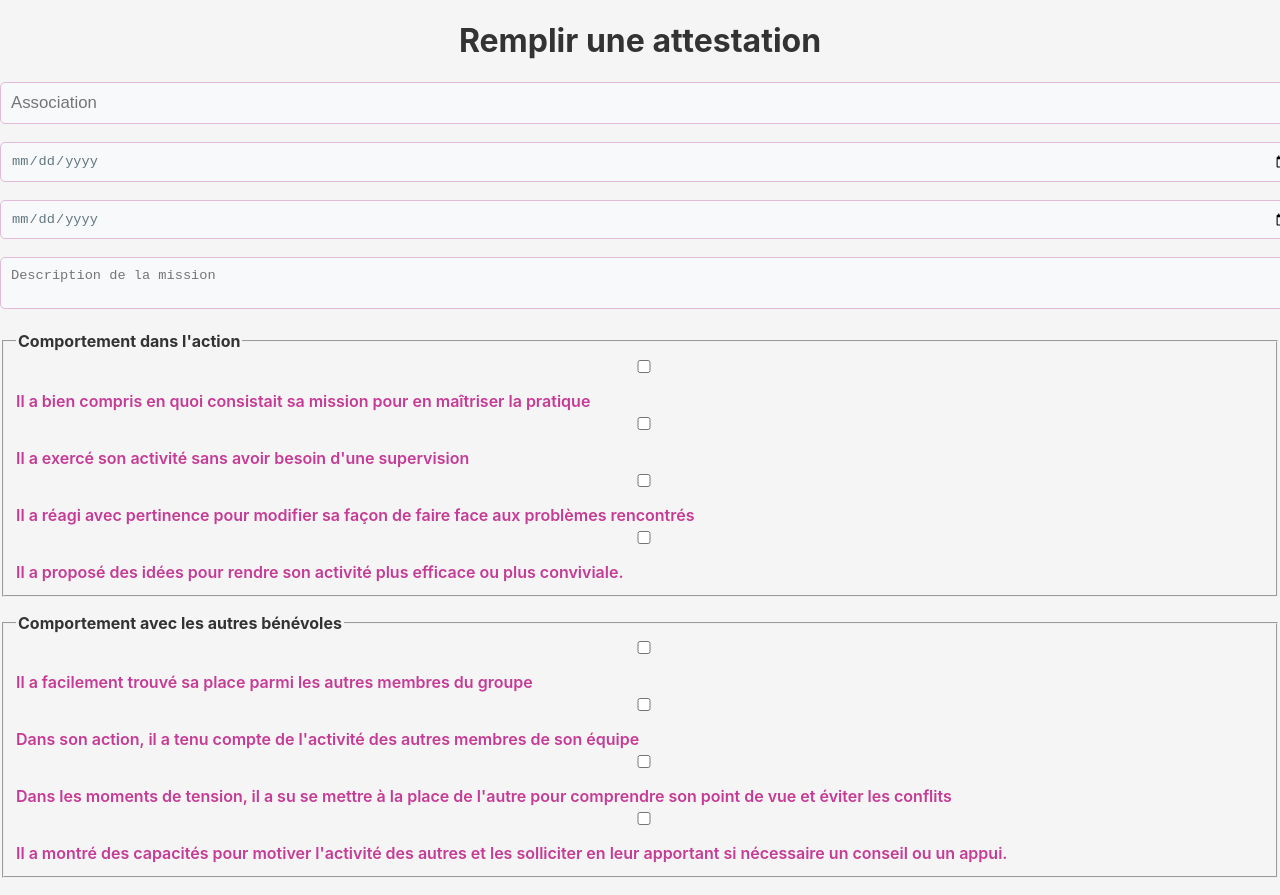
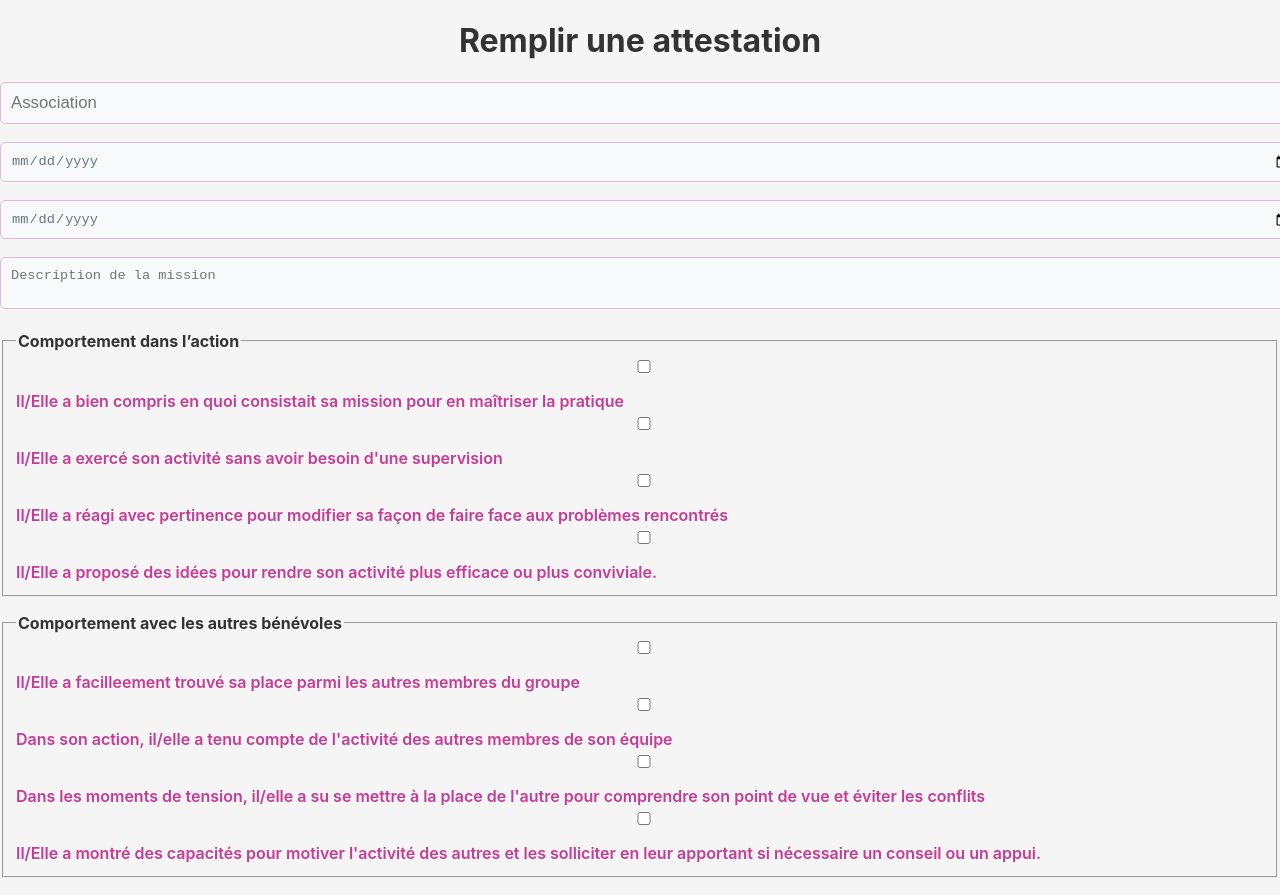
Before and after one commit to AnisseO/benevol-check, a React (Create React App) app in the folder frontend/: page /remplir-attestation in a window 1280 px wide. Shown: the top 895 px of the page. Built offline with nearby package versions, Linux system fonts and the light colour scheme; no server answers.

Commit message:
ajout fichier commun AXES
Contenant les libellés des axes et des comportements

```diff
--- a/frontend/src/components/Axes.js
+++ b/frontend/src/components/Axes.js
@@ -0,0 +1,28 @@
+// Les libellés des 3 axes
+export const AXE_LABELS = {
+  I: "Comportement dans l’action",
+  II: "Comportement avec les autres bénévoles",
+  III: "Comportement vis-à-vis de l’association"
+};
+
+// Les critères associés à chaque axe
+export const AXES = {
+  I: [
+    "Il/Elle a bien compris en quoi consistait sa mission pour en maîtriser la pratique",
+    "Il/Elle a exercé son activité sans avoir besoin d'une supervision",
+    "Il/Elle a réagi avec pertinence pour modifier sa façon de faire face aux problèmes rencontrés",
+    "Il/Elle a proposé des idées pour rendre son activité plus efficace ou plus conviviale."
+  ],
+  II: [
+    "Il/Elle a facilleement trouvé sa place parmi les autres membres du groupe",
+    "Dans son action, il/elle a tenu compte de l'activité des autres membres de son équipe",
+    "Dans les moments de tension, il/elle a su se mettre à la place de l'autre pour comprendre son point de vue et éviter les conflits",
+    "Il/Elle a montré des capacités pour motiver l'activité des autres et les solliciter en leur apportant si nécessaire un conseil ou un appui."
+  ],
+  III: [
+    "Il/Elle a exercé son activité dans le respect des règles, de pratiques et des valeurs de l'association",
+    "Il/Elle s'est senti personnellement concerné par la bonne réalisation des tâches ou la conduite des projets jusqu'à leur accomplissement",
+    "Il/Elle s'est intéressé à la vie de l'association, à son projet associatif et à ses diverses activités.",
+    "Il/Elle s'est montré prêt à prendre des responsabilités dans l'animation, la vie collective ou le développement de l'association."
+  ]
+};
--- a/frontend/src/pages/Attestation.js
+++ b/frontend/src/pages/Attestation.js
@@ -1,7 +1,9 @@
 import React, { useEffect, useState, useContext } from 'react';
 import { getAttestationsBenevole } from '../services/attestations';
 import { AuthContext } from '../context/AuthContext';
-import SearchBar from '../components/SearchhBar';
+import SearchBar from '../components/SearchBar';
+import { AXES, AXE_LABELS } from "../components/Axes";
+
 
 const Attestations = () => {
   const { user } = useContext(AuthContext);
@@ -151,30 +153,3 @@ const Attestations = () => {
 };
 
 export default Attestations;
-
-const AXE_LABELS = {
-  I: "Comportement dans l'action",
-  II: "Comportement avec les autres bénévoles",
-  III: "Comportement vis-à-vis de l'association"
-};
-
-const AXES = {
-  I: [
-    "Il/Elle a bien compris en quoi consistait sa mission pour en maîtriser la pratique",
-    "Il/Elle a exercé son activité sans avoir besoin d'une supervision",
-    "Il/Elle a réagi avec pertinence pour modifier sa façon de faire face aux problèmes rencontrés",
-    "Il/Elle a proposé des idées pour rendre son activité plus efficace ou plus conviviale."
-  ],
-  II: [
-    "Il/Elle a facilement trouvé sa place parmi les autres membres du groupe",
-    "Dans son action, il/elle a tenu compte de l'activité des autres membres de son équipe",
-    "Dans les moments de tension, il/elle a su se mettre à la place de l'autre pour comprendre son point de vue et éviter les conflits",
-    "Il/Elle a montré des capacités pour motiver l'activité des autres et les solliciter en leur apportant si nécessaire un conseil ou un appui."
-  ],
-  III: [
-    "Il/Elle a exercé son activité dans le respect des règles, de pratiques et des valeurs de l'association",
-    "Il/Elle s'est senti personnellement concerné par la bonne réalisation des tâches ou la conduite des projets jusqu'à leur accomplissement",
-    "Il/Elle s'est intéressé à la vie de l'association, à son projet associatif et à ses diverses activités.",
-    "Il/Elle s'est montré prêt à prendre des responsabilités dans l'animation, la vie collective ou le développement de l'association."
-  ]
-};
--- a/frontend/src/pages/AttestationEnAttente.js
+++ b/frontend/src/pages/AttestationEnAttente.js
@@ -1,35 +1,8 @@
 import React, { useEffect, useState, useContext } from 'react';
 import { getDemandesEnAttente, validerAttestation, refuserAttestation } from '../services/attestations';
 import { AuthContext } from '../context/AuthContext';
-import SearchBar from '../components/SearchhBar';
-
-const AXES = {
-  I: [
-    "Il/Elle a bien compris en quoi consistait sa mission pour en maîtriser la pratique",
-    "Il/Elle a exercé son activité sans avoir besoin d'une supervision",
-    "Il/Elle a réagi avec pertinence pour modifier sa façon de faire face aux problèmes rencontrés",
-    "Il/Elle a proposé des idées pour rendre son activité plus efficace ou plus conviviale."
-  ],
-  II: [
-    "Il/Elle a facilleement trouvé sa place parmi les autres membres du groupe",
-    "Dans son action, il/elle a tenu compte de l'activité des autres membres de son équipe",
-    "Dans les moments de tension, il/elle a su se mettre à la place de l'autre pour comprendre son point de vue et éviter les conflits",
-    "Il/Elle a montré des capacités pour motiver l'activité des autres et les solliciter en leur apportant si nécessaire un conseil ou un appui."
-  ],
-  III: [
-    "Il/Elle a exercé son activité dans le respect des règles, de pratiques et des valeurs de l'association",
-    "Il/Elle s'est senti personnellement concerné par la bonne réalisation des tâches ou la conduite des projets jusqu'à leur accomplissement",
-    "Il/Elle s'est intéressé à la vie de l'association, à son projet associatif et à ses diverses activités.",
-    "Il/Elle s'est montré prêt à prendre des responsabilités dans l'animation, la vie collective ou le développement de l'association."
-  ]
-};
-
-const AXE_LABELS = {
-  I: "Comportement dans l'action",
-  II: "Comportement avec les autres bénévoles",
-  III: "Comportement vis-à-vis de l'association"
-};
-
+import SearchBar from '../components/SearchBar';
+import { AXES, AXE_LABELS } from "../components/Axes";
 
 const AttestationsDemandes = () => {
 
--- a/frontend/src/pages/AttestationsValidees.js
+++ b/frontend/src/pages/AttestationsValidees.js
@@ -1,7 +1,9 @@
 import React, { useEffect, useState, useContext } from "react";
 import { AuthContext } from "../context/AuthContext";
 import axios from "axios";
-import SearchBar from "../components/SearchhBar";
+import SearchBar from "../components/SearchBar";
+import { AXES, AXE_LABELS } from "../components/Axes";
+
 
 const AttestationsValidees = () => {
   const { user } = useContext(AuthContext);
@@ -151,31 +153,4 @@ const AttestationsValidees = () => {
 };
 
 
-const AXES = {
-  I: [
-    "Il/Elle a bien compris en quoi consistait sa mission pour en maîtriser la pratique",
-    "Il/Elle a exercé son activité sans avoir besoin d'une supervision",
-    "Il/Elle a réagi avec pertinence pour modifier sa façon de faire face aux problèmes rencontrés",
-    "Il/Elle a proposé des idées pour rendre son activité plus efficace ou plus conviviale."
-  ],
-  II: [
-    "Il/Elle a facilleement trouvé sa place parmi les autres membres du groupe",
-    "Dans son action, il/elle a tenu compte de l'activité des autres membres de son équipe",
-    "Dans les moments de tension, il/elle a su se mettre à la place de l'autre pour comprendre son point de vue et éviter les conflits",
-    "Il/Elle a montré des capacités pour motiver l'activité des autres et les solliciter en leur apportant si nécessaire un conseil ou un appui."
-  ],
-  III: [
-    "Il/Elle a exercé son activité dans le respect des règles, de pratiques et des valeurs de l'association",
-    "Il/Elle s'est senti personnellement concerné par la bonne réalisation des tâches ou la conduite des projets jusqu'à leur accomplissement",
-    "Il/Elle s'est intéressé à la vie de l'association, à son projet associatif et à ses diverses activités.",
-    "Il/Elle s'est montré prêt à prendre des responsabilités dans l'animation, la vie collective ou le développement de l'association."
-  ]
-};
-
-const AXE_LABELS = {
-  I: "Comportement dans l'action",
-  II: "Comportement avec les autres bénévoles",
-  III: "Comportement vis-à-vis de l'association"
-};
-
 export default AttestationsValidees;
--- a/frontend/src/pages/RemplirAttestation.js
+++ b/frontend/src/pages/RemplirAttestation.js
@@ -4,6 +4,8 @@ import api from "../services/api";
 import { useForm } from 'react-hook-form';
 import { useNavigate } from "react-router-dom";
 import { createAttestation } from '../services/attestations';
+import { AXES, AXE_LABELS } from "../components/Axes";
+
 
 const RemplirAttestation = () => {
 
@@ -16,32 +18,6 @@ const RemplirAttestation = () => {
     description: "",
   });
 
-  const AXES = {
-  I: [
-    "Il a bien compris en quoi consistait sa mission pour en maîtriser la pratique",
-    "Il a exercé son activité sans avoir besoin d'une supervision",
-    "Il a réagi avec pertinence pour modifier sa façon de faire face aux problèmes rencontrés",
-    "Il a proposé des idées pour rendre son activité plus efficace ou plus conviviale."
-  ],
-  II: [
-    "Il a facilement trouvé sa place parmi les autres membres du groupe",
-    "Dans son action, il a tenu compte de l'activité des autres membres de son équipe",
-    "Dans les moments de tension, il a su se mettre à la place de l'autre pour comprendre son point de vue et éviter les conflits",
-    "Il a montré des capacités pour motiver l'activité des autres et les solliciter en leur apportant si nécessaire un conseil ou un appui."
-  ],
-  III: [
-    "Il a exercé son activité dans le respect des règles, de pratiques et des valeurs de l'association",
-    "Il s'est senti personnellement concerné par la bonne réalisation des tâches ou la conduite des projets jusqu'à leur accomplissement",
-    "Il s'est intéressé à la vie de l'association, à son projet associatif et à ses diverses activités.",
-    "Il s'est montré prêt à prendre des responsabilités dans l'animation, la vie collective ou le développement de l'association."
-  ]
-  };
-
-  const AXE_LABELS = {
-  I: "Comportement dans l'action",
-  II: "Comportement avec les autres bénévoles",
-  III: "Comportement vis-à-vis de l'association"
-};
 
   const [evaluation, setEvaluation] = useState({
     I: [false, false, false, false],
```
Also changed, not shown: frontend/src/components/SearchBar.js (renamed from frontend/src/components/SearchhBar.js).
